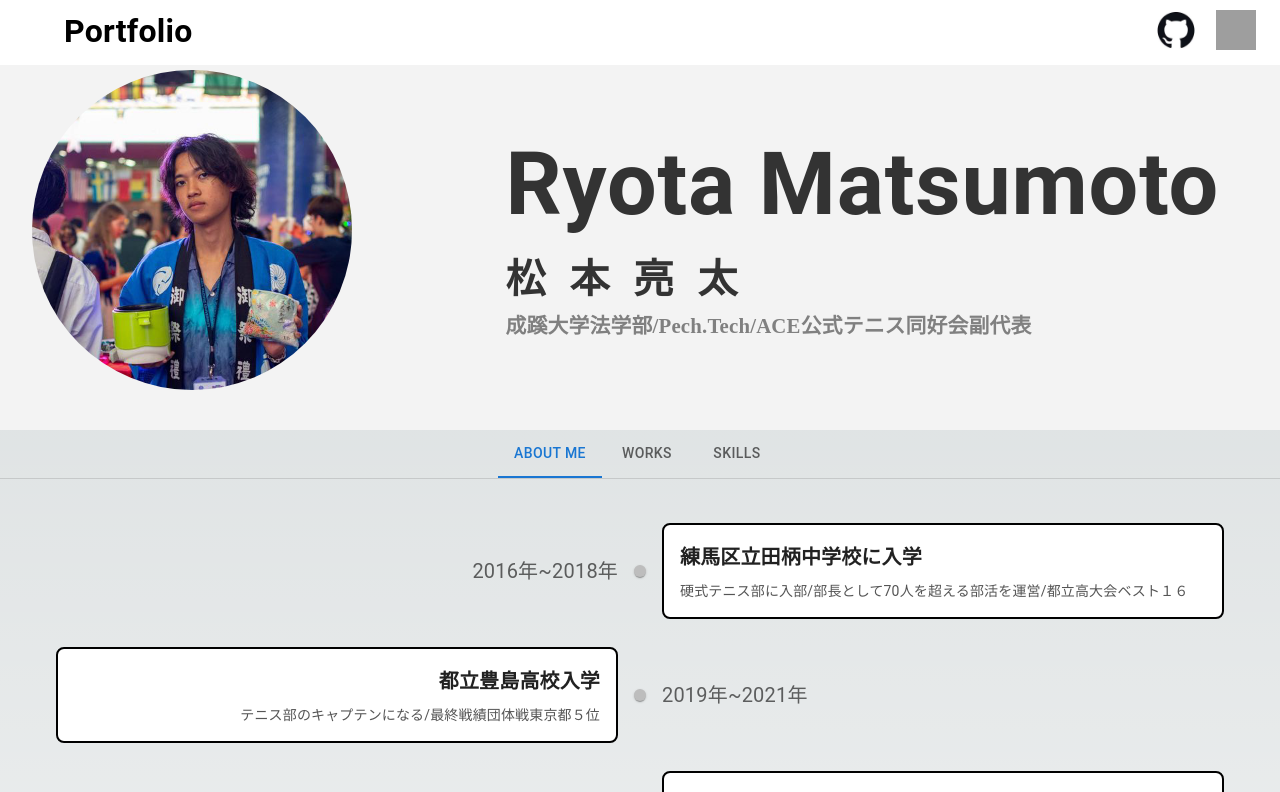
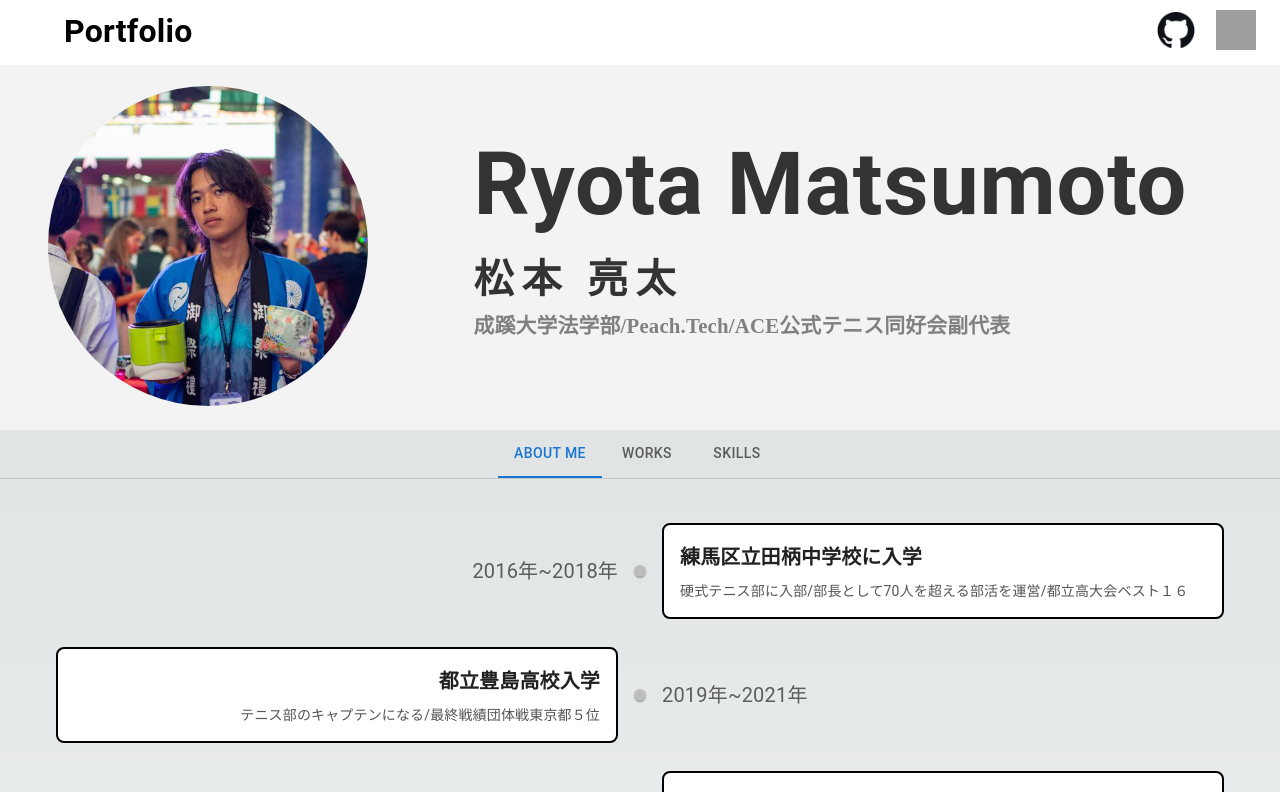
Before and after one commit to ryolingo/ryotaportfolio, a Next.js app: page / in a window 1280 px wide. Shown: the top 792 px of the page. Built offline with nearby package versions, Linux system fonts and the light colour scheme; grey boxes are pictures that could not be loaded.

Commit message:
アバターの大きさ調整

```diff
--- a/src/app/components/organisms/Introduction.tsx
+++ b/src/app/components/organisms/Introduction.tsx
@@ -14,9 +14,9 @@ export const Introduction = () => {
         </StyledImage>
         <StyledContainer disableGutters>
           <StyledTitle sx={{ color: "#333333" }}>Ryota Matsumoto</StyledTitle>
-          <StyledSubtitle sx={{ color: "#333333" }}>松本亮太</StyledSubtitle>
+          <StyledSubtitle sx={{ color: "#333333" }}>松本 亮太</StyledSubtitle>
           <StyledText sx={{ color: "#4a4a4az" }}>
-            成蹊大学法学部/Pech.Tech/ACE公式テニス同好会副代表
+            成蹊大学法学部/Peach.Tech/ACE公式テニス同好会副代表
           </StyledText>
         </StyledContainer>
       </StyledIntroBox>
@@ -62,7 +62,7 @@ const StyledTitle = styled(Typography)(({ theme }) => ({
 }));
 
 const StyledSubtitle = styled(Typography)(({ theme }) => ({
-  letterSpacing: "1.5rem",
+  letterSpacing: "0.5rem",
   color: "gray",
   alignItems: "center",
   fontSize: "2.5rem",
@@ -70,7 +70,7 @@ const StyledSubtitle = styled(Typography)(({ theme }) => ({
   fontWeight: "bold",
   [theme.breakpoints.down("sm")]: {
     fontSize: "0.7rem",
-    letterSpacing: "1.7",
+    letterSpacing: "1",
   },
 }));
 
@@ -98,7 +98,8 @@ const StyledImage = styled("div")(({ theme }) => ({
 const StyledAvatar = styled(Avatar)(({ theme }) => ({
   width: "20rem",
   height: "20rem",
-  marginLeft: "2rem",
+  marginLeft: "30%",
+  marginTop: "10%",
   [theme.breakpoints.down("sm")]: {
     width: "7rem",
     height: "7rem",
```
